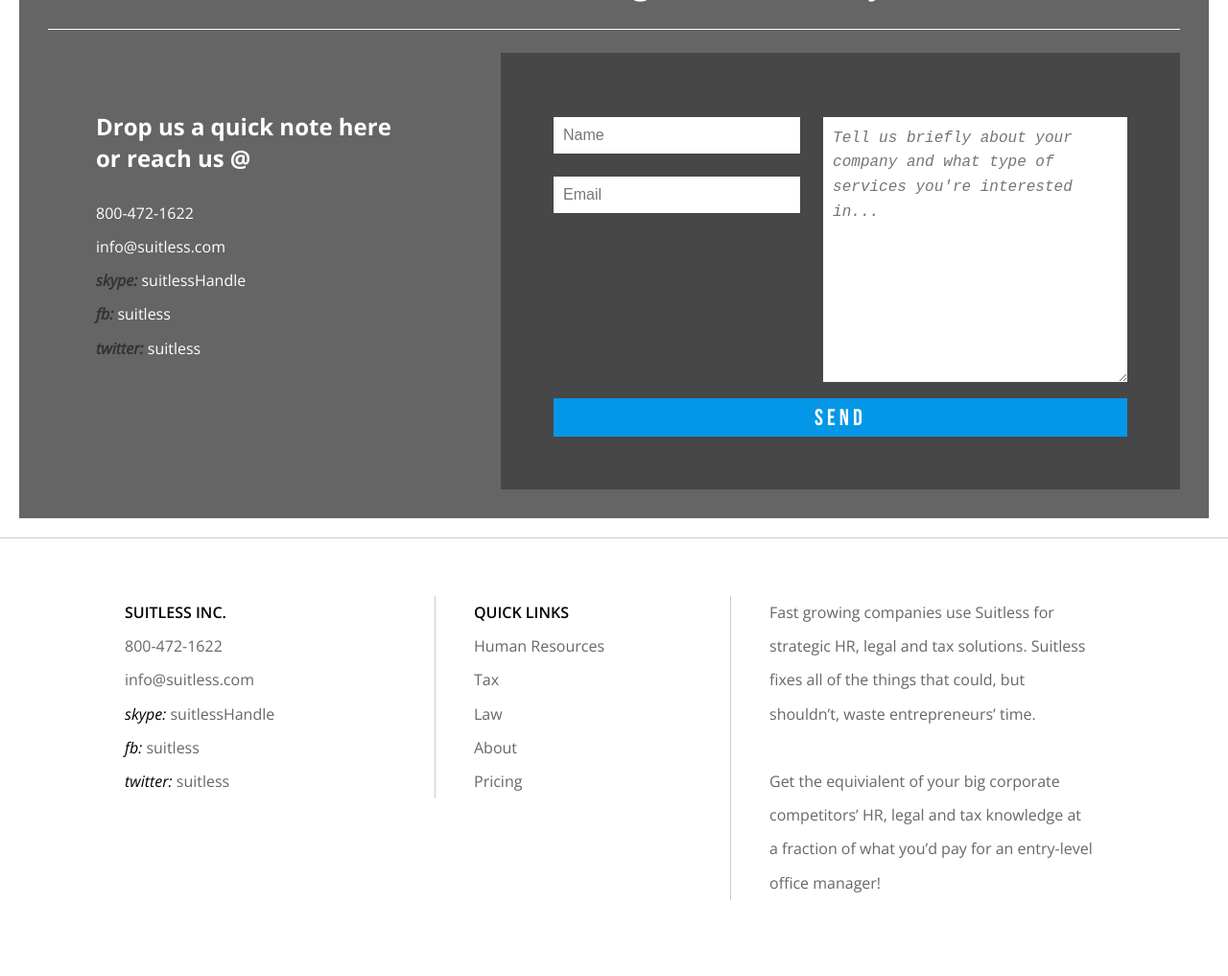
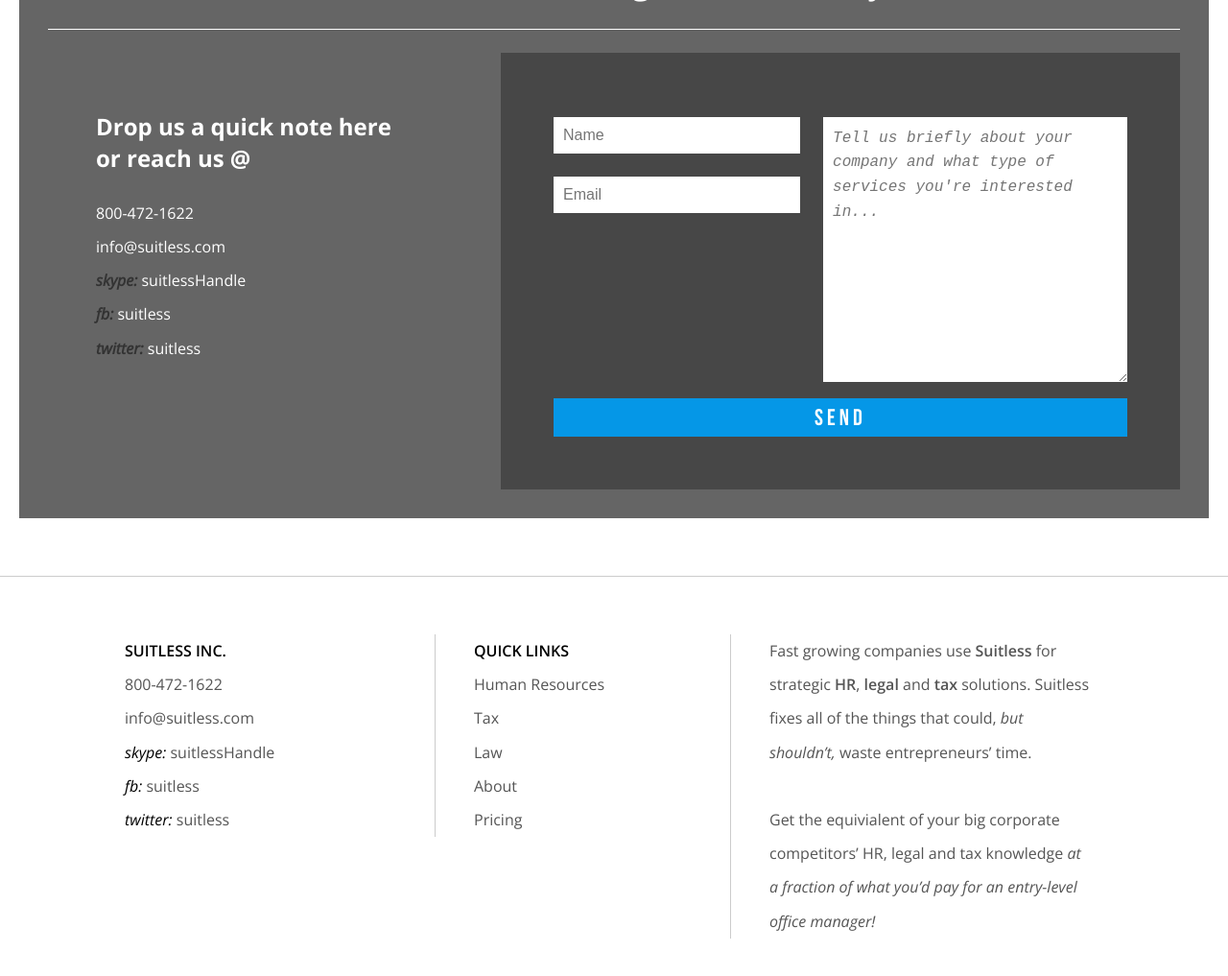
Before and after one commit to flanban/redolent-octo-kumquat, a Jekyll site: the page built from pricing/index.html, in a window 1280 px wide and 1400 px high, scrolled down 117 px. Shown: the top 1017 px of the window at 96% size. Built offline with Jekyll 4.4.1, drawn with Linux system fonts in a browser that asks for light colours.

Commit message:
styline services page

```diff
--- a/_includes/footer.html
+++ b/_includes/footer.html
@@ -38,8 +38,8 @@
     <p>Pricing</p>
   </div>
   <div class="width-38 float-left">
-    <p>Fast growing companies use Suitless for strategic HR, legal and tax solutions. Suitless fixes all of the things that could, but shouldn’t, waste entrepreneurs’ time.</p>
+    <p>Fast growing companies use <span class="semibold">Suitless</span> for strategic <span class="semibold">HR</span>, <span class="semibold">legal</span> and <span class="semibold">tax</span> solutions. Suitless fixes all of the things that could, <span class="italic">but shouldn’t,</span> waste entrepreneurs’ time.</p>
     </br>
-    <p>Get the equivialent of your big corporate competitors’ HR, legal and tax knowledge at a fraction of what you’d pay for an entry-level office manager!</p>
+    <p>Get the equivialent of your big corporate competitors’ HR, legal and tax knowledge <span class="italic">at a fraction of what you’d pay for an entry-level office manager!</span></p>
   </div>
 </footer>
--- a/_sass/_footer.scss
+++ b/_sass/_footer.scss
@@ -5,6 +5,7 @@
   padding:30px;
   //margin-bottom:30px;
   border:20px white solid;
+  border-bottom:60px white solid;
   z-index:20;
   h2 {
     border-bottom:1px solid #fff;
@@ -79,15 +80,13 @@
   border-top:1px solid rgba(0,0,0,.2);
   line-height:2.2;
   min-height: 800px;
+  font-weight:300;
+
   > div {
     padding:0 40px 0 40px;
     border-left:1px solid rgba(0,0,0,.2);
     &:first-child {
       border:none;
-    }
-    p {
-      color:#676767;
-      font-weight:300;
       span {
         font-weight:400;
         font-style:italic;
```
Also changed, not shown: 1 other file.
